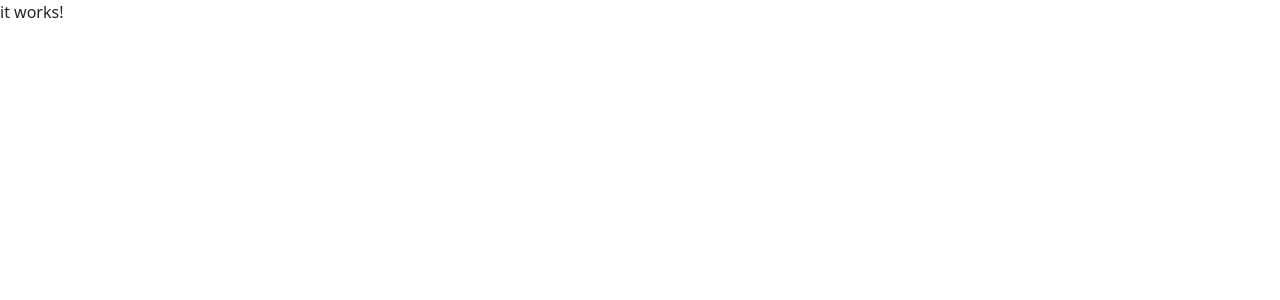
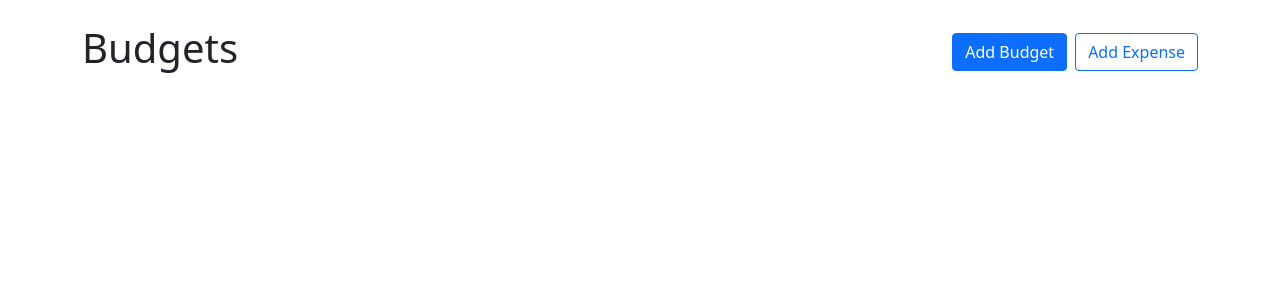
Before and after one commit to knudsenj/budget-app, a React (Create React App) app: page / in a window 1280 px wide. Shown: the top 300 px of the page. Built offline with nearby package versions, Linux system fonts and the light colour scheme.

Commit message:
Add base layout.

```diff
--- a/src/App.js
+++ b/src/App.js
@@ -1,5 +1,16 @@
+import { Button, Container, Stack } from "react-bootstrap";
+
 function App() {
-  return 'it works!';
+  return <Container className="my-4">
+    <Stack direction="horizontal" gap="2" className="mb-4">
+      <h1 className="me-auto">Budgets</h1>
+      <Button variant="primary">Add Budget</Button>
+      <Button variant="outline-primary">Add Expense</Button>
+    </Stack>
+    <div className="budget-grid">
+
+    </div>
+  </Container>;
 }
 
 export default App;
--- /dev/null
+++ b/src/index.css
@@ -0,0 +1,6 @@
+.budget-grid {
+  display: grid;
+  grid-template-columns: repeat(auto-fill, minmax(300px, 1fr));
+  gap: 1rem;
+  align-items: flex-start;
+}
--- a/src/index.js
+++ b/src/index.js
@@ -1,6 +1,7 @@
 import React from 'react';
 import ReactDOM from 'react-dom';
 import App from './App';
+import './index.css';
 import 'bootstrap/dist/css/bootstrap.min.css';
 
 ReactDOM.render(
```
